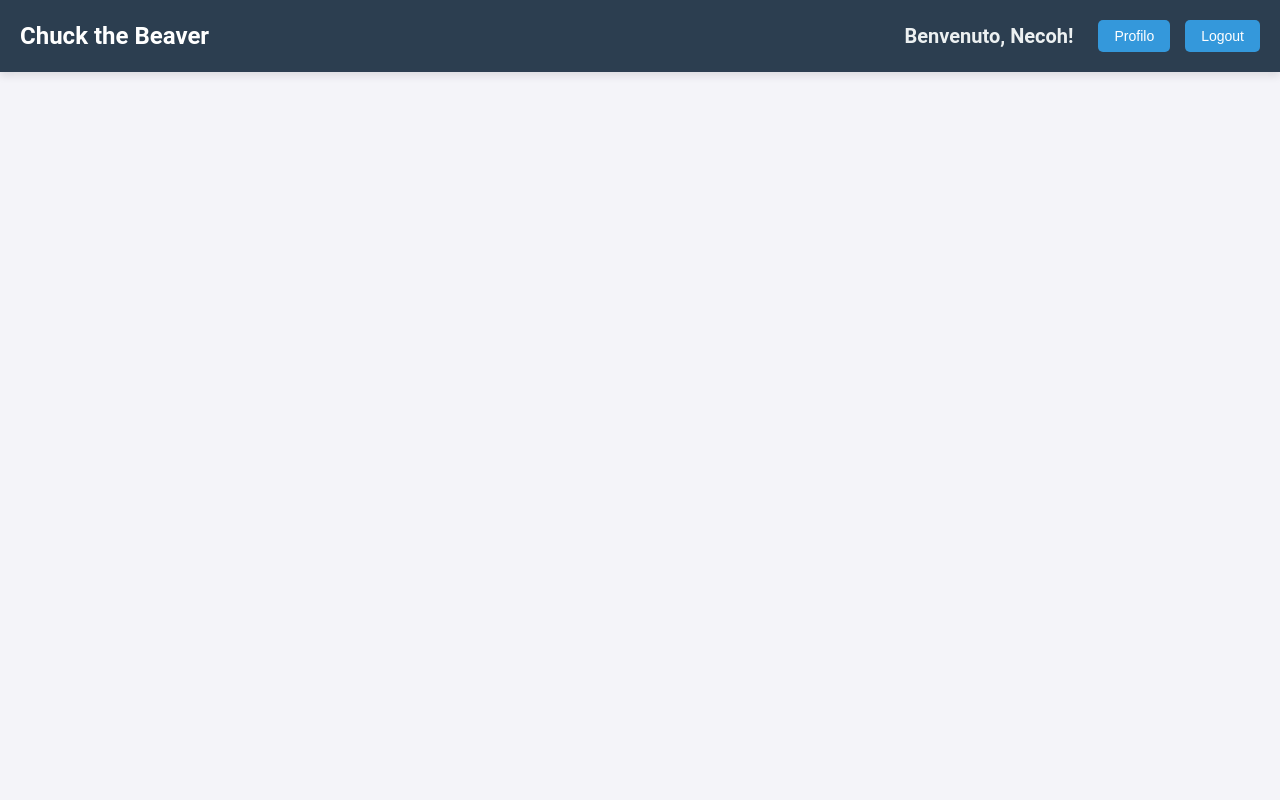
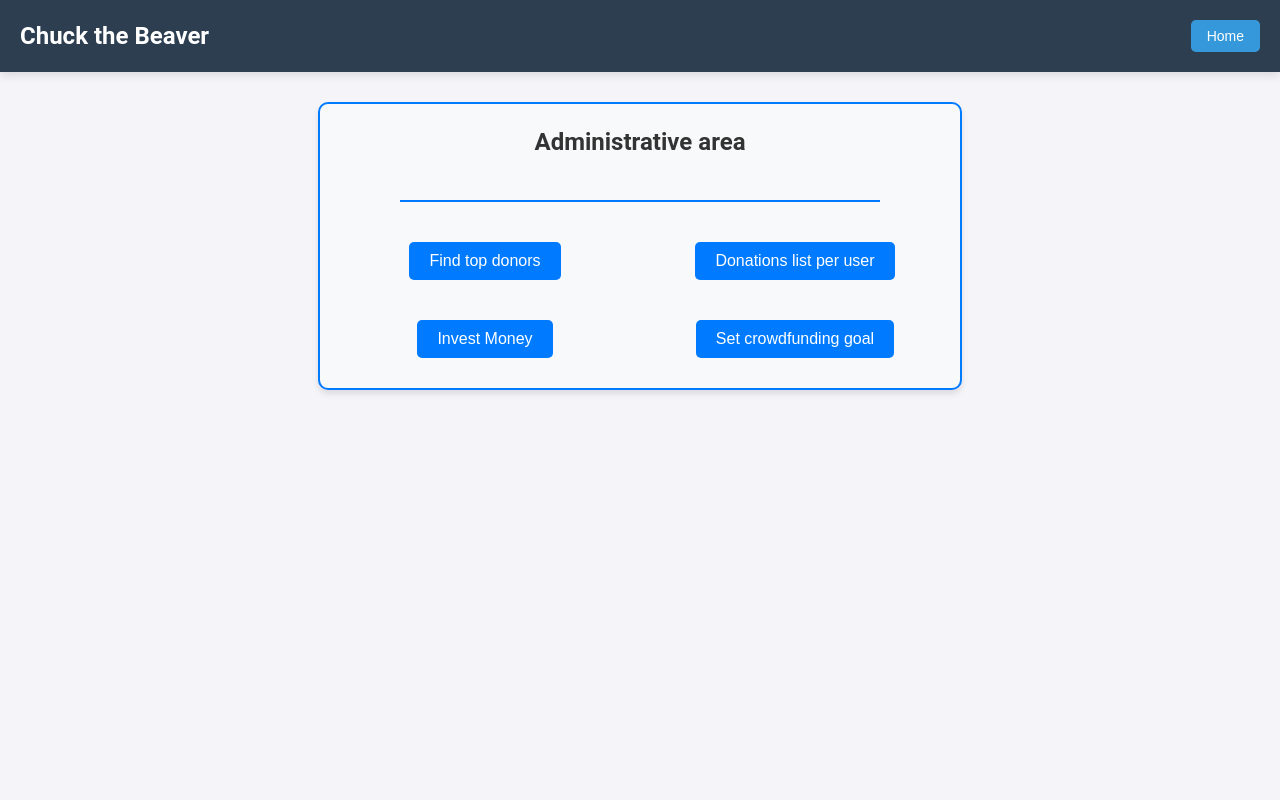
Before and after one commit to LordNecoh/SAW_Project, a PHP site: page /progettoSAW/adminPage.php in a window 1280 px wide. Run offline with PHP 8.4, Linux system fonts and the light colour scheme; a user stored in the database is signed in; data comes from the database, SQL or seed files in the repository.

Commit message:
Impostazione Adminpage

```diff
--- a/adminPage.php
+++ b/adminPage.php
@@ -1,10 +1,82 @@
-<?php
+<!DOCTYPE html>
+<html lang="en">
 
-require_once 'header.php';
-if (!isset($_SESSION['admin'])) {
-    header('Location: index.php');
-    exit;
-}
+<head>
+    <meta charset="UTF-8">
+    <meta name="viewport" content="width=device-width, initial-scale=1.0">
+    <link rel="stylesheet" href="css/adminPage.css">
 
+    <title>Admin Page</title>
 
-?>
+    <script>
+        function toggleForm(formId) {
+            // Nascondi tutti i form
+            document.querySelectorAll('.form-container').forEach(form => {
+                form.classList.remove('active');
+            });
+            // Mostra il form selezionato
+            document.getElementById(formId).classList.add('active');
+        }
+    </script>
+</head>
+
+<body>
+    <?php
+        require_once 'header.php';
+        if (!isset($_SESSION['admin'])) {
+            header('Location: index.php');
+            exit;
+        }
+    ?>
+
+    <div class="button-area">
+        <h2>Administrative area</h2>
+        <hr>
+        <button onclick="toggleForm('topDonorsForm')">Find top donors</button>
+        <button onclick="toggleForm('userDonationsForm')">Donations list per user</button>
+        <button onclick="toggleForm('spendMoneyForm')">Invest Money</button>
+        <button onclick="toggleForm('setGoalForm')">Set crowdfunding goal</button>
+    </div>
+
+    <!-- Form per Cercare i Top N Donatori -->
+    <div id="topDonorsForm" class="form-container">
+        <h3>Find top donors</h3>
+        <form action="adminActions.php" method="POST">
+            <label for="topN">Number of donors to find:</label>
+            <input type="number" id="topN" name="topN" required>
+            <button type="submit" name="action" value="topDonors">Find</button>
+        </form>
+    </div>
+
+    <!-- Form per Lista Donazioni per Utente -->
+    <div id="userDonationsForm" class="form-container">
+        <h3>Donations list per user</h3>
+        <form action="adminActions.php" method="POST">
+            <label for="username">Username:</label>
+            <input type="text" id="username" name="username" required>
+            <button type="submit" name="action" value="userDonations">Search</button>
+        </form>
+    </div>
+
+    <!-- Form per Spendere N Soldi -->
+    <div id="spendMoneyForm" class="form-container">
+        <h3>Spend N Money</h3>
+        <form action="adminActions.php" method="POST">
+            <label for="amount">Amount to Spend:</label>
+            <input type="number" id="amount" name="amount" required>
+            <button type="submit" name="action" value="spendMoney">Confirm</button>
+        </form>
+    </div>
+
+    <!-- Form per Impostare l'Obiettivo -->
+    <div id="setGoalForm" class="form-container">
+        <h3>Set Goal</h3>
+        <form action="adminActions.php" method="POST">
+            <label for="goal">New Goal:</label>
+            <input type="number" id="goal" name="goal" required>
+            <button type="submit" name="action" value="setGoal">Set</button>
+        </form>
+    </div>
+
+</body>
+</html>
--- /dev/null
+++ b/css/adminPage.css
@@ -0,0 +1,143 @@
+/* adminPage.css */
+
+/* Reset di base */
+body, ul {
+    margin: 0;
+    padding: 0;
+    box-sizing: border-box;
+}
+
+/* Stile generale del body */
+body {
+    font-family: Arial, sans-serif;
+    background-color: #f4f4f9; /* Colore di sfondo chiaro */
+    color: #333; /* Colore del testo */
+    padding: 20px;
+}
+
+/* Stile del box dei bottoni */
+.button-area {
+    text-align: center;
+    margin: 30px auto;
+    padding: 20px;
+    border: 2px solid #007bff;
+    border-radius: 10px;
+    background-color: #f8f9fa;
+    max-width: 600px;
+    box-shadow: 0 4px 6px rgba(0, 0, 0, 0.1);
+    display: grid; /* Attiva la griglia */
+    grid-template-columns: repeat(2, 1fr); /* Due colonne con larghezza uniforme */
+    grid-gap: 20px; /* Spaziatura tra i bottoni */
+    justify-items: center; /* Centra i bottoni */
+}
+
+/* Stile per i bottoni */
+.button-area button {
+    background-color: #007bff; /* Colore blu */
+    color: white;
+    border: none;
+    padding: 10px 20px;
+    font-size: 16px;
+    border-radius: 5px;
+    cursor: pointer;
+    transition: background-color 0.3s, transform 0.2s;
+    margin: 10px; /* Spaziatura tra i bottoni */
+    display: inline-block;
+}
+
+.button-area button:hover {
+    background-color: #0056b3; /* Colore più scuro al passaggio del mouse */
+    transform: scale(1.05); /* Leggera espansione al passaggio del mouse */
+}
+
+.button-area button:active {
+    transform: scale(1); /* Ritorna alla dimensione originale quando cliccato */
+}
+
+.button-area h2 {
+    color: #333;
+    font-size: 24px;
+    font-weight: bold;
+    margin: 0 auto 10px auto; /* Rimuove margini non necessari sopra e centra orizzontalmente */
+    text-align: center; /* Centra il testo orizzontalmente */
+    line-height: 1.5; /* Migliora la leggibilità */
+    grid-column: 1 / -1; /* Occupano due colonne della griglia */
+}
+
+
+.button-area hr {
+    border: 0;
+    height: 2px;
+    background-color: #007bff; /* Linea blu */
+    margin: 10px auto; /* Centra la linea */
+    width: 80%; /* Riduce la larghezza */
+    grid-column: 1 / -1; /* Assicura che occupi tutta la larghezza senza influire sulla griglia */
+}
+
+/* Stile dei form */
+.form-container {
+    display: none; /* Nascondi i form per default */
+    background-color: white;
+    padding: 20px;
+    border: 1px solid #ccc;
+    border-radius: 8px;
+    box-shadow: 0 4px 6px rgba(0, 0, 0, 0.1); /* Leggera ombra */
+    max-width: 500px;
+    margin: 0 auto;
+}
+
+.form-container.active {
+    display: block; /* Mostra il form attivo */
+}
+
+.form-container h3 {
+    margin-top: 0;
+    color: #007bff;
+}
+
+.form-container label {
+    display: block;
+    margin-bottom: 8px;
+    font-weight: bold;
+}
+
+.form-container input {
+    width: calc(100% - 20px);
+    padding: 8px;
+    margin-bottom: 15px;
+    border: 1px solid #ccc;
+    border-radius: 4px;
+    font-size: 14px;
+}
+
+.form-container button {
+    background-color: #28a745; /* Colore verde per i pulsanti nei form */
+    color: white;
+    border: none;
+    padding: 10px 20px;
+    font-size: 14px;
+    border-radius: 5px;
+    cursor: pointer;
+    transition: background-color 0.3s, transform 0.2s;
+}
+
+.form-container button:hover {
+    background-color: #218838; /* Verde più scuro al passaggio del mouse */
+    transform: scale(1.05);
+}
+
+.form-container button:active {
+    transform: scale(1);
+}
+
+/* Mobile-friendly layout */
+@media (max-width: 600px) {
+    .button-area li {
+        display: block;
+        margin: 10px 0;
+    }
+
+    .form-container {
+        padding: 15px;
+    }
+}
--- a/header.php
+++ b/header.php
@@ -15,7 +15,7 @@ if (session_status() === PHP_SESSION_NONE) {
         <div class="navbar-right" id="logInfo">
             <?php
             $currentPage = basename($_SERVER['PHP_SELF']);
-            if ($currentPage === 'formModifica.php' || $currentPage === 'formRegistrazione.php') {
+            if ($currentPage === 'formModifica.php' || $currentPage === 'formRegistrazione.php' || $currentPage === 'adminPage.php') {
                 echo '<button type="button" id="backToIndexBtn" class="login-button" onclick="window.location.href=\'index.php\'">Home</button>';
             } else {
                 if (isset($_SESSION['username'])) {
```
Also changed, not shown: database/adminActions.php (added, +32 -0 lines), 1 other file.
